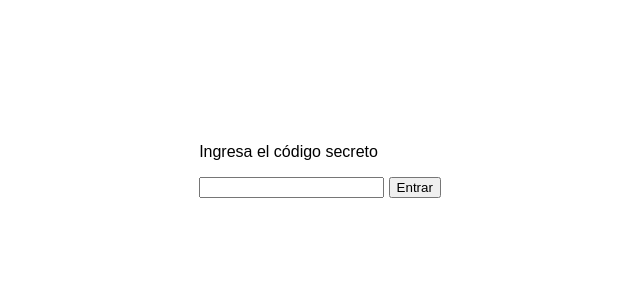
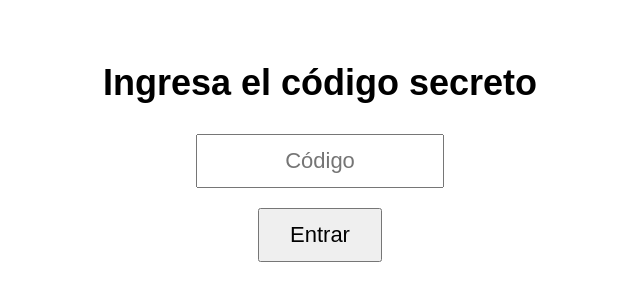
Before and after one commit to ZERU777/noemiteamo, a plain HTML site: page index.html in a window 1280 px wide. Shown: the part 246-546 px from the top of the page, without its empty margins (320-960 px from the left). Drawn offline with Linux system fonts and the light colour scheme.

Commit message:
Update index.html

```diff
--- a/index.html
+++ b/index.html
@@ -3,6 +3,8 @@
 <head>
   <meta charset="UTF-8">
   <title>Acceso</title>
+  <meta name="viewport" content="width=device-width, initial-scale=1.0">
+
   <style>
     body {
       background: white;
@@ -10,21 +12,48 @@
       justify-content: center;
       align-items: center;
       height: 100vh;
-      font-family: Arial;
+      font-family: Arial, sans-serif;
+    }
+
+    .contenedor {
+      text-align: center;
+    }
+
+    .titulo {
+      font-size: 36px;      /* MUY grande */
+      font-weight: 900;     /* bien gruesa */
+      margin-bottom: 30px;
+    }
+
+    input {
+      font-size: 22px;
+      padding: 12px;
+      width: 220px;
+      text-align: center;
+      margin-bottom: 20px;
+    }
+
+    button {
+      font-size: 22px;
+      padding: 12px 30px;
+      cursor: pointer;
     }
   </style>
 </head>
+
 <body>
 
-  <div>
-    <p>Ingresa el código secreto</p>
-    <input type="password" id="codigo">
+  <div class="contenedor">
+    <div class="titulo">Ingresa el código secreto</div>
+
+    <input type="password" id="codigo" placeholder="Código">
+    <br>
     <button onclick="verificar()">Entrar</button>
   </div>
 
   <script>
     function verificar() {
-      const codigoCorrecto = "777"; // cambia esto
+      const codigoCorrecto = "777";
       const codigo = document.getElementById("codigo").value;
 
       if (codigo === codigoCorrecto) {
```
